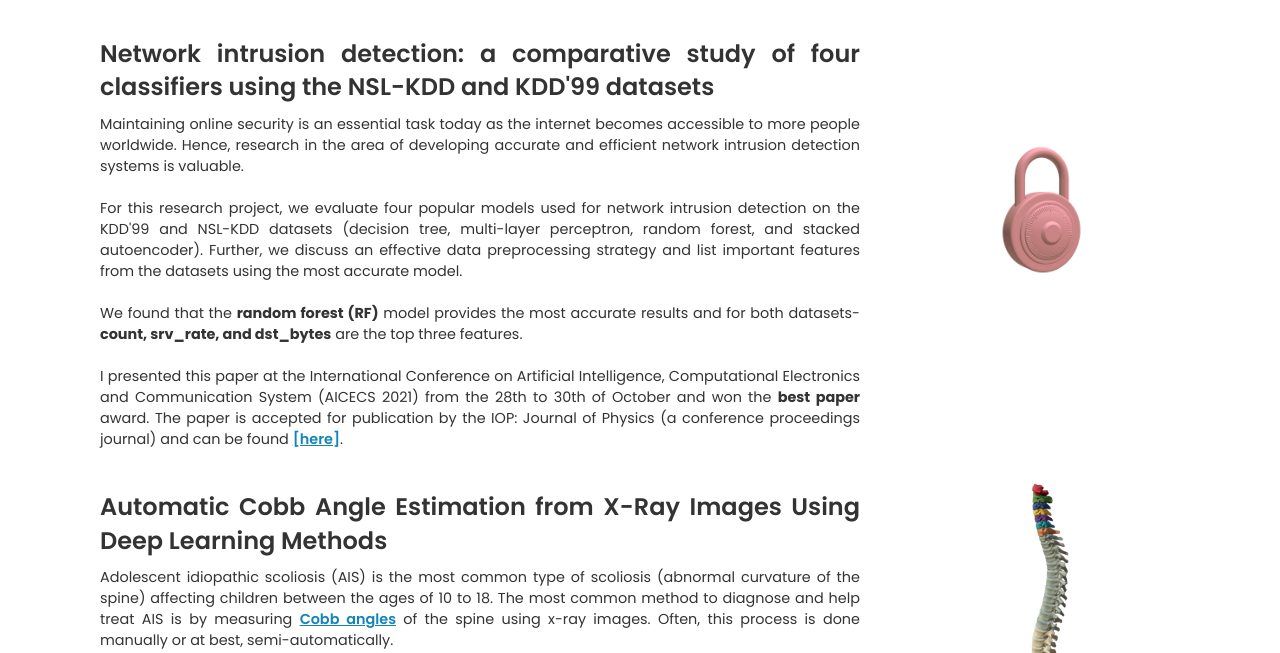
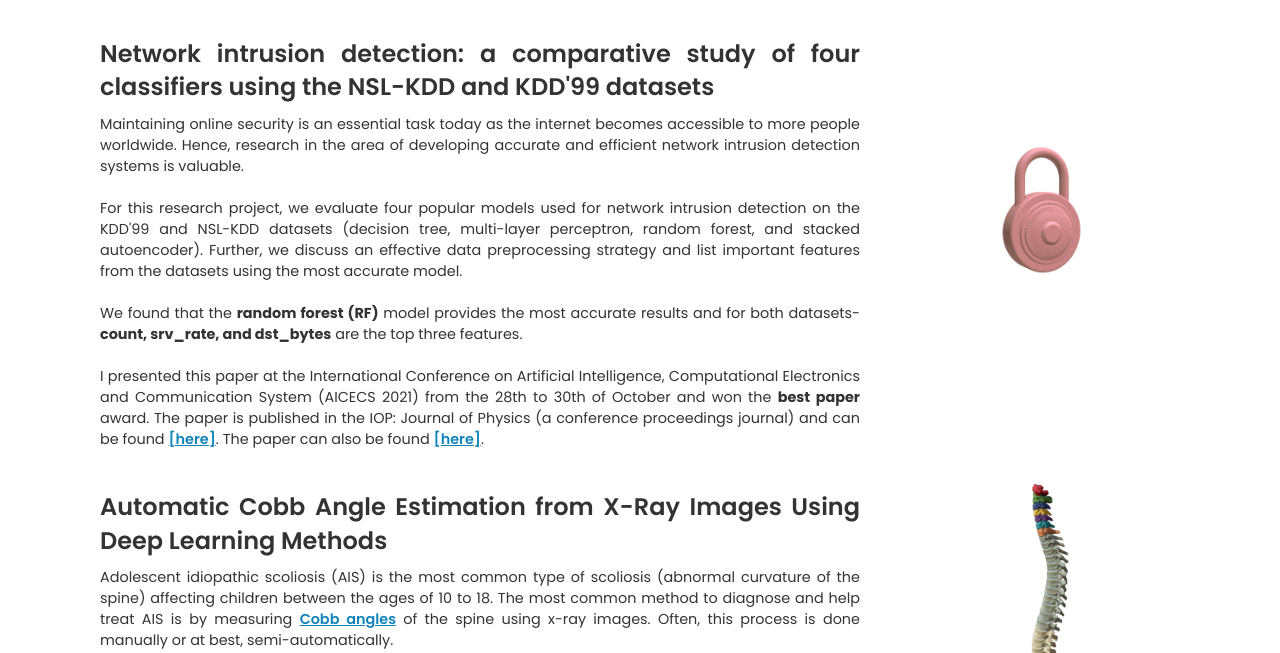
Before and after one commit to ananya314/ananya.github.io, a plain HTML site: page research.html in a window 1280 px wide. Shown: the part 447-1100 px from the top of the page. Drawn offline with Linux system fonts and the light colour scheme.

Commit message:
added paper doi

```diff
--- a/research.html
+++ b/research.html
@@ -25,7 +25,7 @@
                 <h3>Investigating Diversity in Responses to Artwork through Latent Representations of Language Captions</h3>
                 <p>From July to September 2021, as a Lumiere Research Scholar, I mentored under Samuel Showalter, a PhD student at UC, Irvine and developed an <span>LSTM beta-VAE model</span> to quantify the subjective topic of sorting works of art based on the diversity of response they elicit using captions from the <a href="https://www.artemisdataset.org/">ArtEmis</a> dataset. <br> <br> We found that <span>analytical cubism, synthetic cubism, pointillism, contemporary realism, and action painting</span> were the genres of art that elicited the most diverse responses. You can find the full paper <a href="./pdf/Devarakonda_Ananya_Manuscript.pdf">[here]</a> (Submitted to the Stanford Undergraduate Research Journal) and the source code <a href="https://github.com/ananya314/Artemis_VAE">[here]</a>.</p>
                 <h3>Network intrusion detection: a comparative study of four classifiers using the NSL-KDD and KDD'99 datasets</h3>
-                <p>Maintaining online security is an essential task today as the internet becomes accessible to more people worldwide. Hence, research in the area of developing accurate and efficient network intrusion detection systems is valuable. <br> <br>For this research project, we evaluate four popular models used for network intrusion detection on the KDD'99 and NSL-KDD datasets (decision tree, multi-layer perceptron, random forest, and stacked autoencoder). Further, we discuss an effective data preprocessing strategy and list important features from the datasets using the most accurate model. <br><br>We found that the <span>random forest (RF)</span> model provides the most accurate results and for both datasets- <span>count, srv_rate, and dst_bytes</span> are the top three features. <br><br> I presented this paper at the International Conference on Artificial Intelligence, Computational Electronics and Communication System (AICECS 2021) from the 28th to 30th of October and won the <span>best paper</span> award. The paper is accepted for publication by the IOP: Journal of Physics (a conference proceedings journal) and can be found <a href="./pdf/Network_Intrusion_Detection.pdf">[here]</a>.
+                <p>Maintaining online security is an essential task today as the internet becomes accessible to more people worldwide. Hence, research in the area of developing accurate and efficient network intrusion detection systems is valuable. <br> <br>For this research project, we evaluate four popular models used for network intrusion detection on the KDD'99 and NSL-KDD datasets (decision tree, multi-layer perceptron, random forest, and stacked autoencoder). Further, we discuss an effective data preprocessing strategy and list important features from the datasets using the most accurate model. <br><br>We found that the <span>random forest (RF)</span> model provides the most accurate results and for both datasets- <span>count, srv_rate, and dst_bytes</span> are the top three features. <br><br> I presented this paper at the International Conference on Artificial Intelligence, Computational Electronics and Communication System (AICECS 2021) from the 28th to 30th of October and won the <span>best paper</span> award. The paper is published in the IOP: Journal of Physics (a conference proceedings journal) and can be found <a href="https://doi.org/10.1088/1742-6596/2161/1/012043">[here]</a>. The paper can also be found <a href=./pdf/Network_Intrusion_Detection.pdf>[here]</a>.
                 </p>
                 <h3>Automatic Cobb Angle Estimation from X-Ray Images Using Deep Learning Methods</h3>
                 <p>Adolescent idiopathic scoliosis (AIS) is the most common type of scoliosis (abnormal curvature of the spine) affecting children between the ages of 10 to 18. The most common method to diagnose and help treat AIS is by measuring <a href="https://radiopaedia.org/articles/cobb-angle?lang=us">Cobb angles</a> of the spine using x-ray images. Often, this process is done manually or at best, semi-automatically. <br> <br>Presently, I am working under faculty member Dr. Anu Shaju Areeckal to develop a novel method to <span>automatically</span> and accurately measure Cobb angles using chest x-ray images.</p>
```
